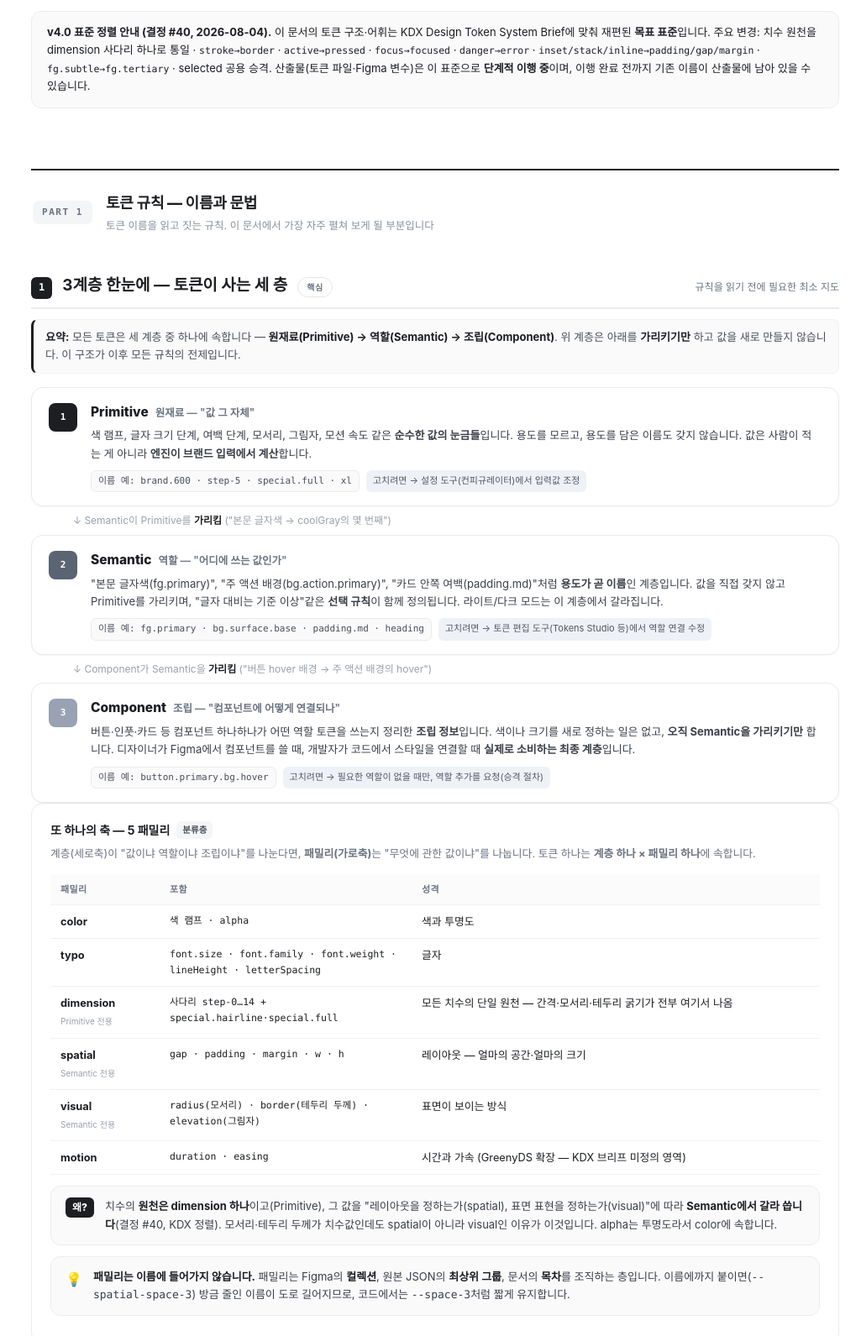
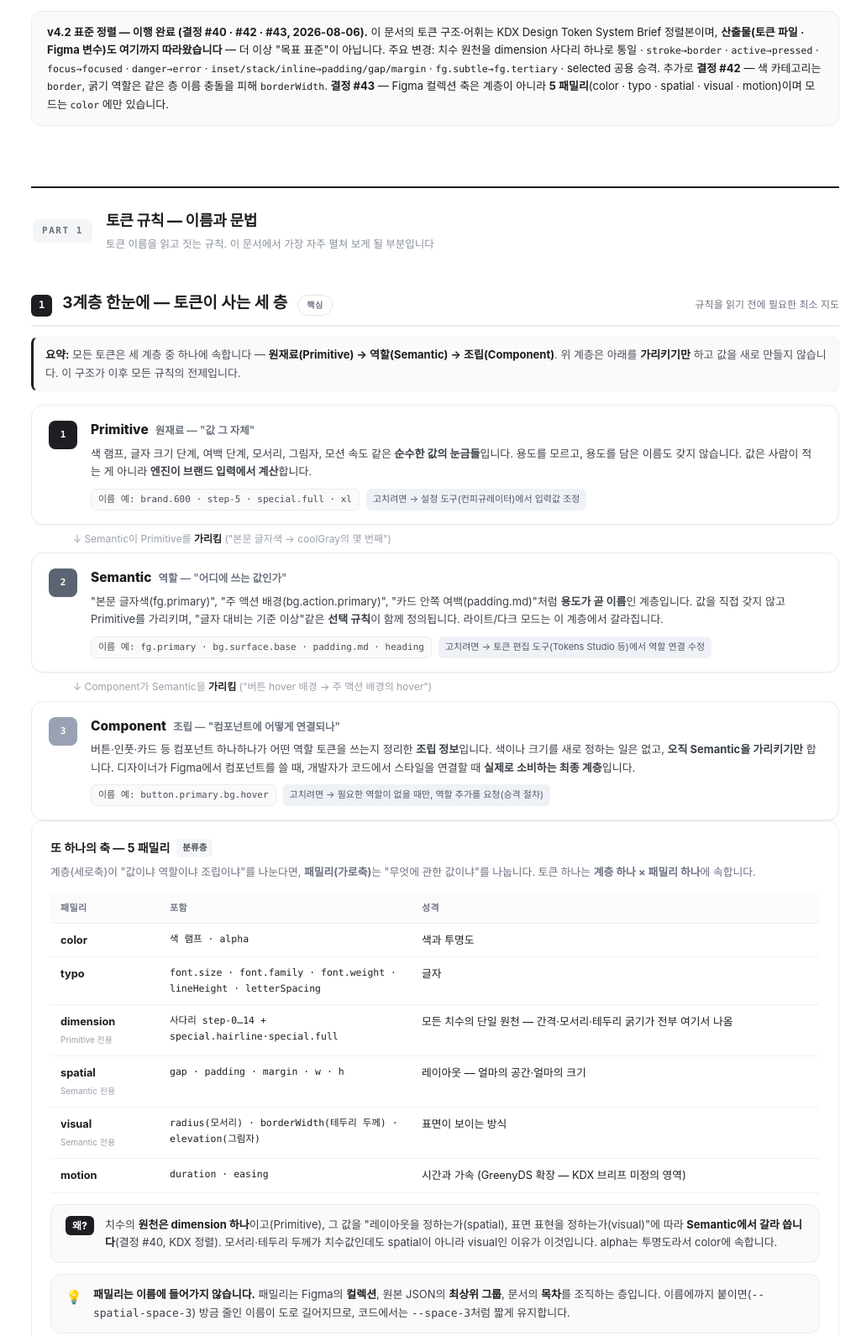
Before and after one commit to jinalee-greeny/GreenyDS, a website: page docs/service-concept-guide.html in a window 1280 px wide. Shown: the part 842-2433 px from the top of the page at 84% size, without its empty margins (255-1280 px from the left). Drawn offline with Linux system fonts and the light colour scheme.

Commit message:
docs(guide): 결정 #42·#43 반영 — v4.1 -> v4.2
푸쉬 확인 후 라이브(greeny-ds.vercel.app/guide.html) 대조 중 발견한 드리프트 정정.
정본 docs/service-concept-guide.html 만 손대고 public/guide.html 은 build-guide 재생성.

- 굵기 역할 이름이 구 이름(border)으로 남아 있던 4곳 -> borderWidth (결정 #42)
  · 패밀리 표(visual) · 이름 읽는 법 표 · 고정 단위 표 · 인벤토리 표
  · 읽는 법에 '왜 camelCase 인가'(색 border 와 같은 층 충돌) 근거 병기
- 5 패밀리 컬렉션 서술 정정 (결정 #43)
  · '패밀리별 컬렉션 · 라이트/다크 모드' -> 모드는 color 에만
  · 계층은 컬렉션이 아니라 같은 패밀리 안의 이름 깊이임을 명시
- 원시 size.* 서술 정정: 'CSS 산출에서만 제외(Figma 컬렉션에는 그대로)' 는
  컬렉션 축이 계층일 때만 성립하던 문장 -> 패밀리 축에서는 Figma 에서도 충돌하므로
  CSS·Figma 양쪽 미출력 + 역할 쪽에 값 인라인
- v4.0 '단계적 이행 중' 공지 -> '이행 완료' 로 교체 (warn -> info)

게이트: gen --check / validate 46(✗0) / 358(✗0) / 2,148(✗0) /
build-css --check / build-guide --check / build-b2a --check 전부 통과

```diff
--- a/docs/service-concept-guide.html
+++ b/docs/service-concept-guide.html
@@ -441,7 +441,7 @@
     <div class="hs" style="margin:12px 0 0">💡 읽다가 처음 보는 말이 나오면 <a href="#glossary" style="color:var(--brand-deep);font-weight:700">용어집(PART 6)</a>에 있습니다. 기초 용어(hex, rem, WCAG…)부터 정리되어 있어요.</div>
   </div>
 
-  <div class="note warn" style="margin-top:16px"><b>v4.0 표준 정렬 안내 (결정 #40, 2026-08-04).</b> 이 문서의 토큰 구조·어휘는 KDX Design Token System Brief에 맞춰 재편된 <b>목표 표준</b>입니다. 주요 변경: 치수 원천을 dimension 사다리 하나로 통일 · <span class="mono">stroke→border</span> · <span class="mono">active→pressed</span> · <span class="mono">focus→focused</span> · <span class="mono">danger→error</span> · <span class="mono">inset/stack/inline→padding/gap/margin</span> · <span class="mono">fg.subtle→fg.tertiary</span> · selected 공용 승격. 산출물(토큰 파일·Figma 변수)은 이 표준으로 <b>단계적 이행 중</b>이며, 이행 완료 전까지 기존 이름이 산출물에 남아 있을 수 있습니다.</div>
+  <div class="note info" style="margin-top:16px"><b>v4.2 표준 정렬 — 이행 완료 (결정 #40 · #42 · #43, 2026-08-06).</b> 이 문서의 토큰 구조·어휘는 KDX Design Token System Brief 정렬본이며, <b>산출물(토큰 파일 · Figma 변수)도 여기까지 따라왔습니다</b> — 더 이상 "목표 표준"이 아닙니다. 주요 변경: 치수 원천을 dimension 사다리 하나로 통일 · <span class="mono">stroke→border</span> · <span class="mono">active→pressed</span> · <span class="mono">focus→focused</span> · <span class="mono">danger→error</span> · <span class="mono">inset/stack/inline→padding/gap/margin</span> · <span class="mono">fg.subtle→fg.tertiary</span> · selected 공용 승격. 추가로 <b>결정 #42</b> — 색 카테고리는 <span class="mono">border</span>, 굵기 역할은 같은 층 이름 충돌을 피해 <span class="mono">borderWidth</span>. <b>결정 #43</b> — Figma 컬렉션 축은 계층이 아니라 <b>5 패밀리</b>(color · typo · spatial · visual · motion)이며 모드는 <span class="mono">color</span> 에만 있습니다.</div>
 
   <!-- ═══════════════ PART 1 ═══════════════ -->
   <div class="part c1" id="part1">
@@ -491,7 +491,7 @@
             <tr><td><b>typo</b></td><td class="tmono">font.size · font.family · font.weight · lineHeight · letterSpacing</td><td>글자</td></tr>
             <tr><td><b>dimension</b><br><span style="font-size:10px;color:var(--faint)">Primitive 전용</span></td><td class="tmono">사다리 step-0…14 + special.hairline·special.full</td><td>모든 치수의 단일 원천 — 간격·모서리·테두리 굵기가 전부 여기서 나옴</td></tr>
             <tr><td><b>spatial</b><br><span style="font-size:10px;color:var(--faint)">Semantic 전용</span></td><td class="tmono">gap · padding · margin · w · h</td><td>레이아웃 — 얼마의 공간·얼마의 크기</td></tr>
-            <tr><td><b>visual</b><br><span style="font-size:10px;color:var(--faint)">Semantic 전용</span></td><td class="tmono">radius(모서리) · border(테두리 두께) · elevation(그림자)</td><td>표면이 보이는 방식</td></tr>
+            <tr><td><b>visual</b><br><span style="font-size:10px;color:var(--faint)">Semantic 전용</span></td><td class="tmono">radius(모서리) · borderWidth(테두리 두께) · elevation(그림자)</td><td>표면이 보이는 방식</td></tr>
             <tr><td><b>motion</b></td><td class="tmono">duration · easing</td><td>시간과 가속 (GreenyDS 확장 — KDX 브리프 미정의 영역)</td></tr>
           </tbody>
         </table>
@@ -618,7 +618,7 @@
             <tr><td>버튼 계열 배경</td><td class="tmono">bg / action / primary / hover</td><td>폴더를 따라 내려가며 "주 액션 배경의 hover"로 읽습니다</td></tr>
             <tr><td>표면 배경</td><td class="tmono">bg / surface / base · raised · overlay</td><td>기본 · 떠 있는 · 모달 표면이 한 폴더에</td></tr>
             <tr><td>행간 · 자간</td><td class="tmono">lineHeight · letterSpacing</td><td>두 단어가 한 개념 — camelCase 한 단어</td></tr>
-            <tr><td>테두리 굵기</td><td class="tmono">border / hairline · border / 1 …</td><td>visual 폴더 아래 사다리 칸을 가리킴</td></tr>
+            <tr><td>테두리 굵기</td><td class="tmono">borderWidth / default · borderWidth / focused …</td><td>색의 <span class="mono">border</span>와 같은 층에서 이름이 부딪혀 <b>camelCase 한 단어</b>로 둡니다(결정 #42). 값은 visual 폴더에서 사다리 칸을 가리킵니다</td></tr>
             <tr><td>색 배경 위 글자</td><td class="tmono">onBrand · onAction</td><td>"~위에 올라가는"이라는 한 개념</td></tr>
             <tr><td>회색 램프 · 섹션 여백</td><td class="tmono">coolGray · warmGray · gap / section</td><td>한 개념의 이름 / 폴더 계층</td></tr>
           </tbody>
@@ -793,7 +793,7 @@
           <thead><tr><th style="width:130px">레이어</th><th>구성</th><th>기준</th></tr></thead>
           <tbody>
             <tr><td><b>motion</b></td><td class="tmono">속도: instant(0) · fast(120) · base(200) · slow(320) · slower(480) ms<br>가속 곡선: linear · standard · decelerate · accelerate</td><td>속도는 ms 단위로 단계가 커질수록 반드시 길어짐. 곡선은 표준 cubic-bezier 표기.</td></tr>
-            <tr><td><b>border</b></td><td class="tmono">step-0(0) · special.hairline(1) · step-1(2) · step-2(4) px</td><td><b>px 고정</b> — 사다리 칸 배정. 1px 얇은 선은 배율 확대로 흐릿해지면 안 되는 정밀 치수라서 센티널(hairline)로 관리.</td></tr>
+            <tr><td><b>borderWidth</b></td><td class="tmono">step-0(0) · special.hairline(1) · step-1(2) · step-2(4) px</td><td><b>px 고정</b> — 사다리 칸 배정. 1px 얇은 선은 배율 확대로 흐릿해지면 안 되는 정밀 치수라서 센티널(hairline)로 관리.</td></tr>
             <tr><td><b>size</b></td><td class="tmono">컨트롤 높이: sm 36 · md 44 · lg 52<br>아이콘: sm 16 · md 20 · lg 24</td><td>버튼·인풋 등 <b>닫힌 컨트롤의 높이</b>를 결정. 기본(md)은 44px 이상이 생성 조건(터치 기준). 카드처럼 내용에 따라 늘어나는 요소에는 높이 토큰을 쓰지 않습니다.</td></tr>
           </tbody>
         </table>
@@ -867,7 +867,7 @@
         <table>
           <thead><tr><th style="width:150px">쓰는 곳</th><th style="width:260px">받는 것</th><th>쓰는 방법</th></tr></thead>
           <tbody>
-            <tr><td><b>Figma</b><br><span class="tag">우선</span></td><td>원재료·역할 = <b>Variables 컬렉션</b><br>(패밀리별 컬렉션 · 라이트/다크 모드)</td><td>폴더를 타고 들어가 <b>마지막 이름만 고르면</b> 됩니다. JSON을 볼 일이 없습니다.</td></tr>
+            <tr><td><b>Figma</b><br><span class="tag">우선</span></td><td>원재료·역할 = <b>Variables 컬렉션</b><br>(5 패밀리 = 컬렉션 · 모드는 <span class="mono">color</span>에만)</td><td>폴더를 타고 들어가 <b>마지막 이름만 고르면</b> 됩니다. JSON을 볼 일이 없습니다.</td></tr>
             <tr><td><b>코드</b></td><td>원재료·역할 = <b>CSS 변수</b>(kebab)</td><td><span class="mono">--bg-action-primary-default</span>처럼 그대로 참조.</td></tr>
             <tr><td><b>프레임워크</b></td><td>역할 → shadcn·Tailwind 등 <b>테마 매핑</b></td><td>테마를 얹으면 끝.</td></tr>
           </tbody>
@@ -923,7 +923,7 @@
           <li><b>화면 작업의 언어는 역할 이름:</b> 여백은 <span class="mono">gap / padding / margin</span>, 글자는 <span class="mono">heading / body / caption</span> 등 6역할, 색은 <span class="mono">bg / fg / border</span>. "카드 패딩은 <span class="mono">padding.lg</span>"처럼 지정하면, 나중에 밀도 정책이 바뀌어도 화면이 자동으로 따라옵니다.</li>
           <li><b>원재료(Primitive) 값이 마음에 안 들면 → 입력값을 조정:</b> "브랜드 600이 좀 탁해요"의 해법은 600 값 수정이 아니라, 설정 도구에서 <b>대표색·채도 곡선을 조정</b>하는 것입니다. 그러면 램프 전체가 다시 계산되고 대비 검사도 자동으로 다시 통과됩니다. 값 하나를 직접 고치면 그 값만 엔진 밖의 고아가 됩니다.</li>
           <li><b>역할 연결(Semantic)은 토큰 편집 도구에서:</b> "보조 글자색을 한 단계 진하게" 같은 역할-원재료 연결 변경은 Tokens Studio 등 GUI에서 합니다. 원본은 저장소의 표준 JSON 하나이므로 Figma와 코드가 항상 같이 움직입니다.</li>
-          <li><b>Figma에서는 JSON을 볼 일이 없습니다.</b> 원재료·역할이 <b>Variables 컬렉션</b>으로 들어옵니다(컬렉션 = 5 패밀리, 라이트/다크는 모드). 이름에 하이픈이 없고 계층이 <b>폴더</b>로 접혀 있어, 폴더를 타고 들어가 <b>마지막 이름만 고르면</b> 됩니다 — Figma가 첫 번째 지원 대상입니다. 컴포넌트 계층이 제공되기 전까지는 <b>역할 토큰으로 컴포넌트를 직접 구성</b>합니다.</li>
+          <li><b>Figma에서는 JSON을 볼 일이 없습니다.</b> 원재료·역할이 <b>Variables 컬렉션</b>으로 들어옵니다 — <b>컬렉션 = 5 패밀리</b>이고, 계층(원재료/역할)은 컬렉션이 아니라 <b>같은 패밀리 안의 이름 깊이</b>로 드러납니다(<span class="mono">spatial / dimension / step / 5</span> 원재료 vs <span class="mono">spatial / padding / md</span> 역할). 라이트/다크 <b>모드가 있는 패밀리는 <span class="mono">color</span> 하나뿐</b>입니다 — 나머지 넷은 두 모드의 값이 같아 단일 모드입니다. 이름에 하이픈이 없고 계층이 <b>폴더</b>로 접혀 있어, 폴더를 타고 들어가 <b>마지막 이름만 고르면</b> 됩니다 — Figma가 첫 번째 지원 대상입니다. 컴포넌트 계층이 제공되기 전까지는 <b>역할 토큰으로 컴포넌트를 직접 구성</b>합니다.</li>
           <li><b>스포이드 금지:</b> 화면에서 색을 찍어 그대로 칠하는 순간, 그 값은 브랜드 변경·다크 모드·대비 검사 전부에서 제외됩니다.</li>
         </ul>
         <div class="dodont">
@@ -939,7 +939,7 @@
           <li><b>지금은 역할(Semantic) 토큰을 컴포넌트에 직접 연결:</b> 컴포넌트 계층은 아직 제공되지 않으므로, <span class="mono">--bg-action-primary-hover</span>처럼 역할 CSS 변수를 컴포넌트 상태(hover·pressed·focused·selected·disabled)에 직접 바인딩합니다. hover 색을 코드에서 <span class="mono">darken(10%)</span>으로 만들면 검증 밖의 색이 생깁니다 — 상태별 색은 전부 역할 토큰으로 이미 제공됩니다.</li>
           <li><b>라이트/다크 분기 로직을 직접 짜지 않기:</b> 산출물이 모드별 세트로 옵니다. 코드는 테마 전환(클래스/속성 교체)만 하면 됩니다.</li>
           <li><b>단위를 신뢰하기:</b> 테두리는 px(선명함), 모션은 ms, 여백·글자는 rem/px 중 플랫폼에 맞는 쪽. 임의로 단위를 바꾸거나 반올림하지 않습니다.</li>
-          <li><b>원재료 <span class="mono">size.*</span>는 CSS로 나오지 않습니다.</b> 컨트롤·아이콘 치수는 <b>역할 쪽 <span class="mono">size.control / size.icon</span></b>을 쓰세요. 원재료와 역할이 같은 경로를 쓰는 유일한 지점이라, 이름 충돌을 막기 위해 원재료 쪽은 CSS 산출에서 제외됩니다(Figma 컬렉션에는 그대로 있습니다).</li>
+          <li><b>원재료 <span class="mono">size.*</span>는 어디에도 나오지 않습니다.</b> 컨트롤·아이콘 치수는 <b>역할 쪽 <span class="mono">size.control / size.icon</span></b>을 쓰세요. 원재료와 역할이 같은 경로를 쓰는 유일한 지점이라 이름이 부딪히는데, 컬렉션 축이 5 패밀리이므로(결정 #43) 둘 다 <span class="mono">spatial</span> 안이라 <b>Figma에서도 부딪힙니다</b> — CSS만의 문제가 아닙니다. 그래서 원재료 쪽은 <b>CSS·Figma 양쪽에서 출력하지 않고</b>, 역할 쪽 같은 이름에 값을 그대로 넣습니다(<span class="mono">size / control / md = 44</span>, 별칭이 아니라 값).</li>
           <li><b>받는 것은 원재료·역할 CSS 변수입니다.</b> 역할 변수(<span class="mono">--bg-action-primary-default</span> 등)로 컴포넌트를 직접 스타일링합니다. 컴포넌트 CSS와 프레임워크 테마는 컴포넌트 계층과 함께 추후 제공됩니다.</li>
           <li><b>표기법도 산출물을 신뢰하기:</b> CSS는 케밥, JS는 카멜 등 플랫폼별 이름은 빌드가 자동 변환해서 제공합니다(<a href="#s4" style="color:var(--brand-deep);font-weight:700">2 · 표기법</a> 참조). 이름을 손으로 옮겨 적거나 표기를 즉석 변환하지 않습니다. 팀 표준 표기가 다르면 개별 코드가 아니라 <b>빌드 변환 규칙</b>을 조정합니다.</li>
         </ul>
@@ -1192,7 +1192,7 @@
   </div>
 
   <div class="foot mono">
-    Core System 개념 가이드 v4.1 · 2026-08-06 — KDX 표준 정렬(결정 #40) 반영<br>
+    Core System 개념 가이드 v4.2 · 2026-08-06 — KDX 표준 정렬(결정 #40) · border/borderWidth(결정 #42) · 5 패밀리 컬렉션(결정 #43) 반영<br>
     값 예시는 기본 설정 기준이며 브랜드 설정에 따라 달라집니다 · 소통은 언제나 토큰 이름으로
   </div>
 </div>
@@ -1266,7 +1266,7 @@ $("semrest").innerHTML=`<thead><tr><th style="width:110px">그룹</th><th>역할
  <tr><td>모서리</td><td class="tmono">control(버튼·인풋) · container(카드) · overlay(모달) · pill·circle(둘 다 special.full)</td><td class="no">—</td></tr>
  <tr><td>그림자</td><td class="tmono">resting(기본) · raised(떠 있음) · overlay(모달) · spotlight(최상단 강조)</td><td class="no">—</td></tr>
  <tr><td>모션</td><td class="tmono">control(버튼 등 반응) · overlay-enter/exit(모달 등장·퇴장) · emphasis(강조)</td><td class="no">—</td></tr>
- <tr><td>크기·선 굵기</td><td class="tmono">size.control/icon.{sm|md|lg} · border.{default|selected|focused} · focusOffset</td><td class="no">—</td></tr>
+ <tr><td>크기·선 굵기</td><td class="tmono">size.control/icon.{sm|md|lg} · borderWidth.{default|selected|focused} · focusOffset</td><td class="no">—</td></tr>
 </tbody>`;
 
 /* components */
```
Also changed, not shown: public/guide.html (+10 -10 lines).
